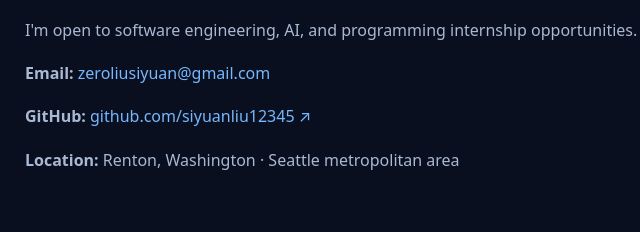
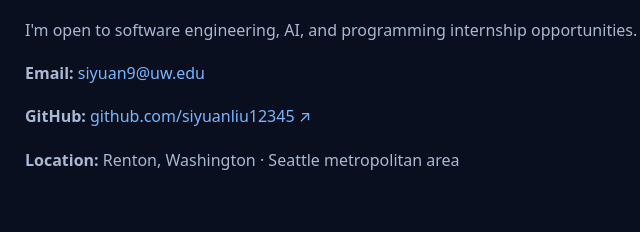
Before and after one commit to siyuanliu12345/siyuanliu12345.github.io, a plain HTML site: page index.html in a window 1280 px wide. Shown: the part 4128-4360 px from the top of the page, 99-739 px from the left. Drawn offline with Linux system fonts and the light colour scheme.

Commit message:
Update portfolio contact email to UW student address

```diff
--- a/index.html
+++ b/index.html
@@ -20,5 +20,5 @@
 <section id="skills"><div class="eyebrow">03 / Technical toolkit</div><h2>Skills & education</h2><h3>Programming & concepts</h3><div class="skills"><span>Python</span><span>Java</span><span>C++</span><span>SQL (coursework)</span><span>Erlang (coursework)</span><span>Object-Oriented Programming</span><span>Data Structures</span><span>Algorithms</span><span>AI Applications</span><span>Machine Organization</span><span>Git & GitHub (learning)</span></div><h3 style="margin-top:30px">Relevant coursework</h3><p>Data Structures, Design and Analysis of Algorithms, Machine Organization, Programming Practicum, Discrete Structures I, and database and programming-language coursework.</p><h3>Education</h3><p><strong>University of Washington Tacoma</strong> — Bachelor's in Computer Science and Systems, expected June 2027.<br><strong>Bellevue College</strong> — Associate degree / transfer program, June 2025.</p></section>
 <section id="experience"><div class="eyebrow">04 / Background</div><h2>Experience</h2><div class="timeline"><div class="experience"><h3>AI Training Project Contributor</h3><small>Handshake AI / Stryder Corp · Feb–Mar 2026</small><p>Supported a confidential AI image-generation training project through data- and training-related tasks in a production-focused workflow, while respecting confidentiality requirements.</p></div><div class="experience"><h3>Warehouse Associate</h3><small>Amazon Warehouse · Jun–Sep 2024</small><p>Supported high-volume warehouse operations, material handling, safety, accuracy, and productivity.</p></div><div class="experience"><h3>Career Readiness & Team Collaboration</h3><small>UW Tacoma · 2026</small><p>Participated in collaborative career-development discussions, assessed technical and interpersonal strengths, and set goals for coding practice, communication, and professional growth.</p></div></div></section>
 <section id="resume"><div class="eyebrow">05 / Resume</div><h2>Resume</h2><p>For a concise summary of my education, technical projects, and professional experience, download the one-page résumé below.</p><div class="note"><a class="button" href="resume.pdf" target="_blank" rel="noopener noreferrer">View or download my resume (PDF) ↗</a></div></section>
-<section id="contact"><div class="eyebrow">06 / Let's connect</div><h2>Contact</h2><p>I'm open to software engineering, AI, and programming internship opportunities.</p><p><strong>Email:</strong> <a href="mailto:zeroliusiyuan@gmail.com">zeroliusiyuan@gmail.com</a></p><p><strong>GitHub:</strong> <a href="https://github.com/siyuanliu12345" target="_blank" rel="noopener noreferrer">github.com/siyuanliu12345 ↗</a></p><p><strong>Location:</strong> Renton, Washington · Seattle metropolitan area</p></section></main>
+<section id="contact"><div class="eyebrow">06 / Let's connect</div><h2>Contact</h2><p>I'm open to software engineering, AI, and programming internship opportunities.</p><p><strong>Email:</strong> <a href="mailto:siyuan9@uw.edu">siyuan9@uw.edu</a></p><p><strong>GitHub:</strong> <a href="https://github.com/siyuanliu12345" target="_blank" rel="noopener noreferrer">github.com/siyuanliu12345 ↗</a></p><p><strong>Location:</strong> Renton, Washington · Seattle metropolitan area</p></section></main>
 <footer>© 2026 Siyuan Liu · Built for GitHub Pages · <a href="#home">Back to top ↑</a></footer></body></html>
```
